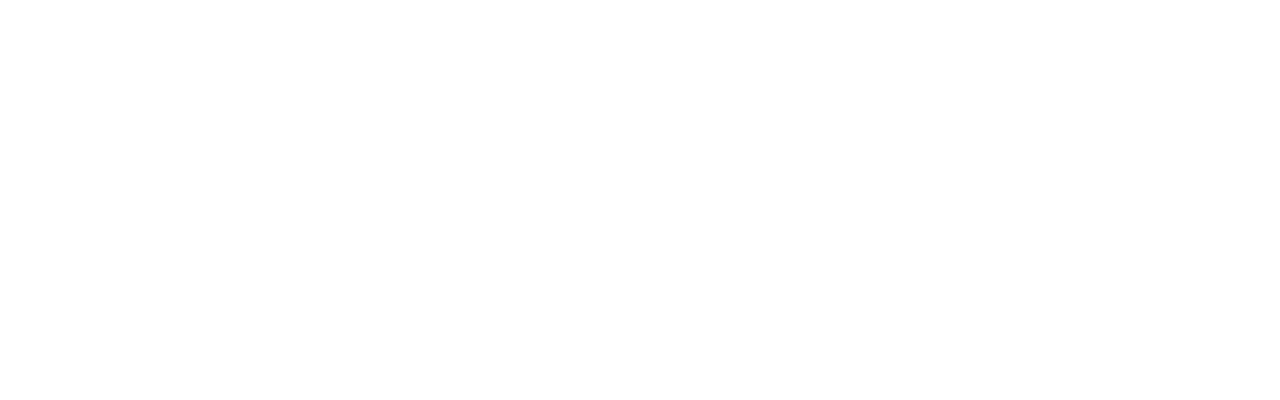
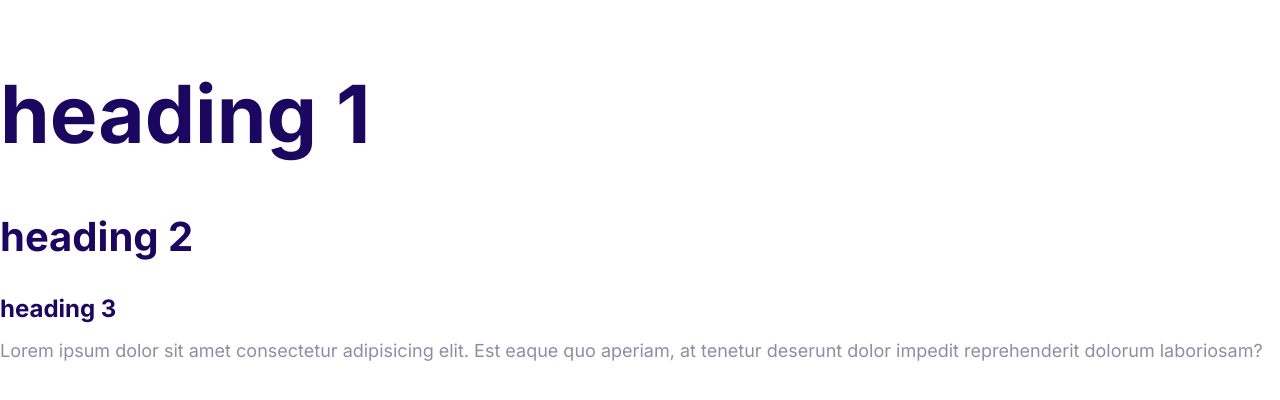
Before and after one commit to Benjjt/SoundSource, a plain HTML site: page index.html in a window 1280 px wide. Drawn offline with Linux system fonts and the light colour scheme.

Commit message:
Define the styles for the fonts.

```diff
--- a/CSS/styles.css
+++ b/CSS/styles.css
@@ -5,3 +5,54 @@
   --color-headings: #1b0760;
   --color-body: #918ca4;
 }
+html {
+  font-size: 62.5%;
+}
+
+body {
+  font-family: Inter, Arial, Arial, Helvetica, sans-serif;
+  font-size: 2.4rem;
+  line-height: 1.5;
+  color: var(--color-body);
+}
+
+h1,
+h2,
+h3 {
+  color: var(--color-headings);
+  margin-bottom: 1rem;
+}
+
+h1 {
+  font-size: 7rem;
+}
+
+h2 {
+  font-size: 4rem;
+}
+
+h3 {
+  font-size: 3rem;
+}
+
+p {
+  margin-top: 0;
+}
+
+@media screen and (min-width: 1024px) {
+  body {
+    font-size: 1.8rem;
+  }
+
+  h1 {
+    font-size: 8rem;
+  }
+
+  h2 {
+    font-size: 4rem;
+  }
+
+  h3 {
+    font-size: 2.4rem;
+  }
+}
--- a/index.html
+++ b/index.html
@@ -4,9 +4,24 @@
     <meta charset="UTF-8" />
     <meta http-equiv="X-UA-Compatible" content="IE=edge" />
     <meta name="viewport" content="width=device-width, initial-scale=1.0" />
+    <link rel="preconnect" href="https://fonts.googleapis.com" />
+    <link rel="preconnect" href="https://fonts.gstatic.com" crossorigin />
+    <link
+      href="https://fonts.googleapis.com/css2?family=Inter:wght@400;700&display=swap"
+      rel="stylesheet"
+    />
     <link rel="stylesheet" href="CSS/normalize.css" />
     <link rel="stylesheet" href="CSS/styles.css" />
     <title>Ben Thorne's Portfolio</title>
   </head>
-  <body></body>
+  <body>
+    <h1>heading 1</h1>
+    <h2>heading 2</h2>
+    <h3>heading 3</h3>
+    <p>
+      Lorem ipsum dolor sit amet consectetur adipisicing elit. Est eaque quo
+      aperiam, at tenetur deserunt dolor impedit reprehenderit dolorum
+      laboriosam?
+    </p>
+  </body>
 </html>
```
